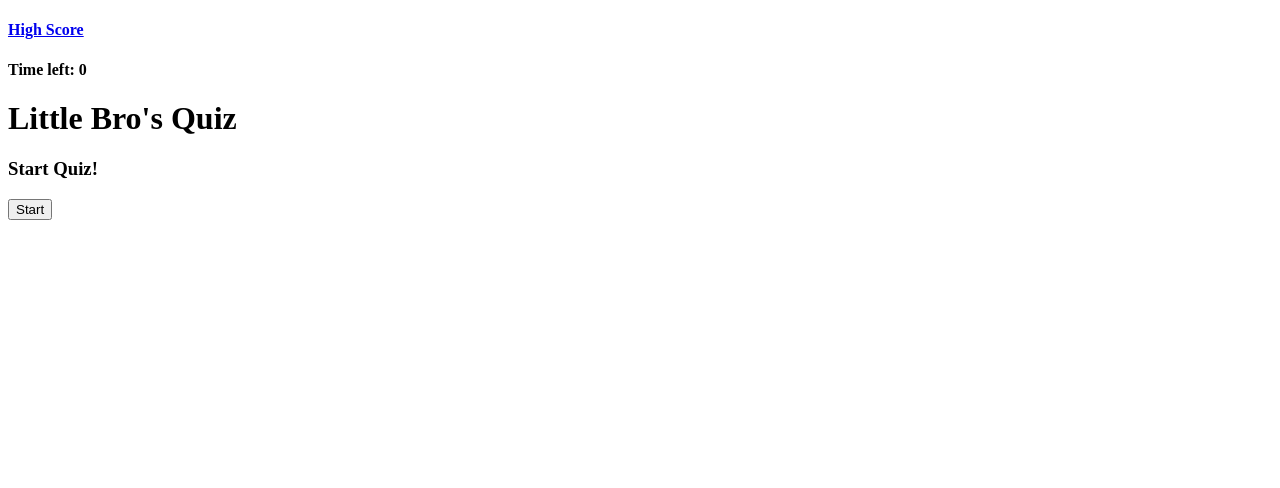
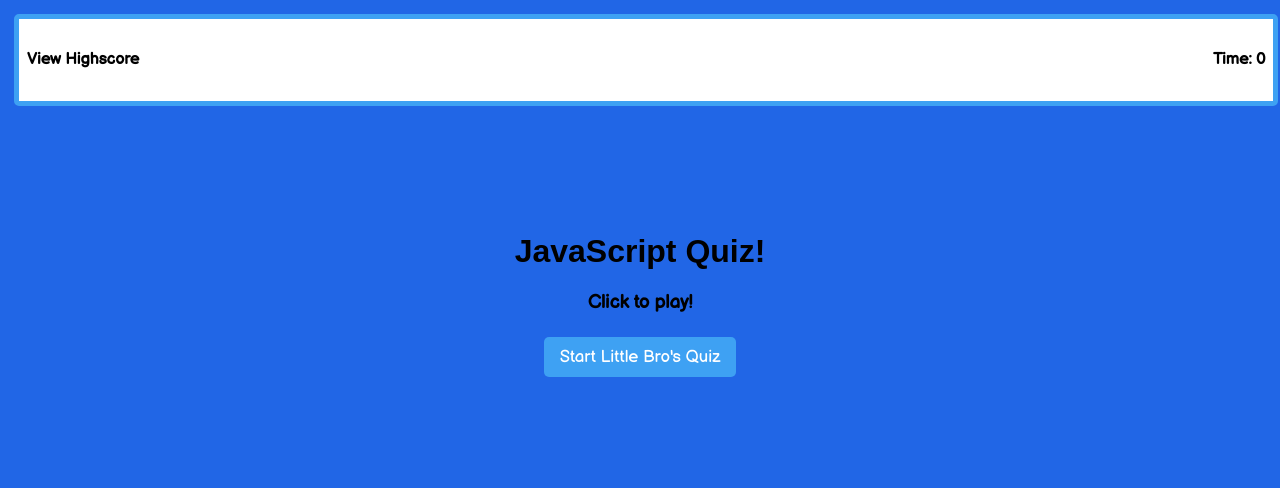
Before and after one commit to leslievill/Little-Omar-s-Game-, a plain HTML site: page index.html in a window 1280 px wide. Drawn offline with Linux system fonts and the light colour scheme.

Commit message:
site styled with css

```diff
--- a/index.html
+++ b/index.html
@@ -1,4 +1,47 @@
 <!DOCTYPE html>
+
+<html>
+	<head>
+		<title>Code Quiz</title>
+		<meta charset="UTF-8">
+		<link href="style.css" rel="stylesheet" type="text/css">
+        <script src = "script.js" type="text/javascript"></script>
+	</head>
+	<body>
+		<div id="nav">
+
+			<div class="left">
+                <a onclick="getScore()" href="#"><h4 >View Highscore</h4></a>
+			</div>
+
+			<div class="right">
+				<h4>Time: <span id="timeLeft">0</span></h4>
+			</div>
+		</div>
+		<!--main body of quiz-->
+		<div id="quiz">
+            <div id="quizBody">
+                <h1>JavaScript Quiz!</h1>
+                <h3>Click to play!</h3>
+                <button onclick="start()">Start Little Bro's Quiz</button>
+            </div>
+        </div>
+	</body>
+</html>
+
+
+
+
+
+
+
+
+
+
+
+
+
+<!-- <!DOCTYPE html>
 <html lang="en">
 <head>
     <meta charset="UTF-8">
@@ -11,19 +54,14 @@
 </head>
 
 <body>
-
     <div id="nav">
-
         <div class = "left">
-            <a on click="getScore()" href="#"><h4>High Score</h4></a>
+            <a onclick="getScore()" href="#"><h4 >View Highscore</h4></a>
         </div>
-
-        <div class = "right">
-            <h4>Time left: <span id = "timeLeft">0</span></h4>
+       <div class = "right">
+            <h4>Time: <span id = "timeLeft">0</span></h4>
         </div>
-
         <div id="quiz">
-
             <div id="quizBody">
                 <h1>
                     Little Bro's Quiz
@@ -33,11 +71,8 @@
                 </h3>
                 <button onclick="start()">Start</button>
             </div>
-
         </div>
-
-
- </div>
+    </div>
 
 </body>
-</html>
+</html> -->
--- a/style.css
+++ b/style.css
@@ -0,0 +1,68 @@
+@import url("https://fonts.googleapis.com/css2?family=Balsamiq+Sans&display=swap");
+
+/* nav bar */
+.right {
+    float: right;
+}
+
+.left {
+    float: left;
+}
+
+#nav {
+    display: block;
+    background-color: white;
+    display: inline-block;
+    width: 98vw;
+    border: 5px solid #3ea1f3;
+    border-radius: 5px;
+    margin: 6px;
+}
+
+/* main section */
+
+body {
+    font-family: 'Roboto Slab', arial;
+    background-color: #2166e6;
+}
+
+#quizBody {
+    text-align: center;
+    padding: 12vh;
+}
+
+
+h3 {
+    font-family: 'Balsamiq Sans', cursive;
+}
+
+h4 {
+    padding: 10px 8px 10px 8px;
+    font-family: 'Balsamiq Sans', cursive;
+}
+
+a {
+    text-decoration: none;
+    color: black;
+    font-family: 'Balsamiq Sans', cursive;
+}
+
+button {
+    border: none;
+    background-color: #3ea1f3;
+    color: white;
+    border-radius: 5px;
+    padding: 10px 16px 10px 16px;
+    font-size: 17px;
+    font-family: 'Balsamiq Sans', cursive;;
+    margin: 4px;
+}
+
+button:hover {
+    transition-duration: 0.2s;
+    background-color: #76b3e6;
+}
+
+#quiz {
+    text-align: center;
+}
```
